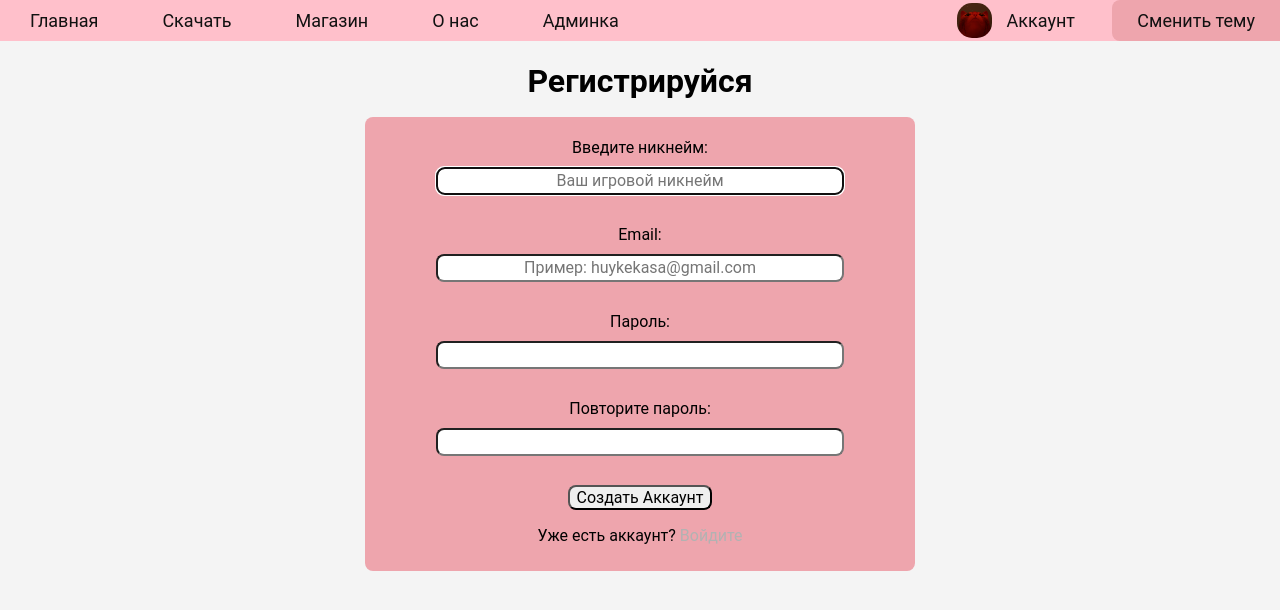
After one commit to K1R1EIIIKA/Django-AstrumSite, a Django app: page /account/register in a window 1280 px wide. The commit adds this page. Shown: the top 610 px of the page. Run offline with Django 4.2, Linux system fonts and the light colour scheme.

Commit message:
v0.9 added fully working registration system!!

```diff
--- /dev/null
+++ b/account/forms.py
@@ -0,0 +1,26 @@
+from django.forms import TextInput, EmailInput, PasswordInput
+from django.contrib.auth.models import User
+from django.contrib.auth.forms import UserCreationForm
+
+
+class CreateUserForm(UserCreationForm):
+    class Meta:
+        model = User
+        fields = ['username', 'email', 'password1', 'password2']
+
+        widgets = {
+            'username': TextInput(attrs={
+                'class': 'form-account-control',
+                'placeholder': 'Ваш игровой никнейм'
+            }),
+            'email': EmailInput(attrs={
+                'class': 'form-account-control',
+                'placeholder': 'Пример: huykekasa@gmail.com'
+            }),
+        }
+
+    def __init__(self, *args, **kwargs):
+        super(CreateUserForm, self).__init__(*args, **kwargs)
+
+        self.fields['password1'].widget.attrs['class'] = 'form-account-control'
+        self.fields['password2'].widget.attrs['class'] = 'form-account-control'
--- a/account/templates/account/account.html
+++ b/account/templates/account/account.html
@@ -4,4 +4,10 @@
 
 {% block content %}
     <h1 class="text">срофиль</h1>
+    <p class="text">
+        Вы не вошли в аккаунт!!!
+        <a class="text" style="color: #b2b2b2" href="/account/login">Войдите</a>
+        или
+        <a class="text" style="color: #b2b2b2" href="/account/register">Создайте новый</a>
+    </p>
 {% endblock %}
--- /dev/null
+++ b/account/templates/account/register.html
@@ -0,0 +1,20 @@
+{% extends 'main/layout.html' %}
+
+{% block title %}Регистрация{% endblock %}
+
+{% block content %}
+    <h1 class="text">Регистрируйся</h1>
+    <form method="POST" action="">
+        <div class="form-account">
+            {% csrf_token %}
+            <p class="form-control-text">Введите никнейм: <br>{{ form.username }}<br></p>
+            <p class="form-control-text">Email: <br>{{ form.email }}<br></p>
+            <p class="form-control-text">Пароль: <br>{{ form.password1 }}<br></p>
+            <p class="form-control-text">Повторите пароль: <br>{{ form.password2 }}<br></p>
+            <span style="margin: 10px; padding: 10px">{{ error }}</span>
+            <button class="btn-account-create" type="submit">Создать Аккаунт</button>
+            <p class="text">Уже есть аккаунт? <a class="text" style="color: #b2b2b2" href="/account/login">Войдите</a>
+            </p>
+        </div>
+    </form>
+{% endblock %}
--- a/account/urls.py
+++ b/account/urls.py
@@ -2,5 +2,7 @@ from django.urls import path
 from . import views
 
 urlpatterns = [
-    path('', views.account, name='account_home')
+    path('', views.account, name='account_home'),
+    path('login', views.login),
+    path('register', views.register),
 ]
--- a/account/views.py
+++ b/account/views.py
@@ -1,5 +1,28 @@
 from django.shortcuts import render
+from .forms import CreateUserForm
 
 
 def account(request):
     return render(request, 'account/account.html')
+
+
+def login(request):
+    return render(request, 'account/login.html')
+
+
+def register(request):
+    error = ''
+    form = CreateUserForm()
+
+    if request.method == 'POST':
+        form = CreateUserForm(request.POST)
+        if form.is_valid():
+            form.save()
+        else:
+            error = 'Неправильно введенные данные'
+
+    data = {
+        'form': form,
+        'error': error
+    }
+    return render(request, 'account/register.html', data)
--- a/main/forms.py
+++ b/main/forms.py
@@ -14,7 +14,8 @@ class NewsForm(ModelForm):
             }),
             'body': Textarea(attrs={
                 'class': 'form-control',
-                'placeholder': 'Основной текст'
+                'placeholder': 'Основной текст',
+                'style': 'height: 150px'
             }),
             'date': DateTimeInput(attrs={
                 'class': 'form-control',
--- a/main/static/main/css/global.css
+++ b/main/static/main/css/global.css
@@ -13,6 +13,7 @@ body, html {
 
 .text {
     text-align: center;
+    text-decoration: none;
 }
 
 /* _  _ ____ _  _ ___  ____ ____ */
@@ -132,6 +133,7 @@ nav li {
 }
 
 .form-control {
+    height: 22px;
     float: none;
     text-align: center;
     margin: -5px auto;
@@ -155,3 +157,36 @@ nav li {
     border-radius: 8px;
     font: 16px "Roboto", sans-serif;
 }
+
+/* ____ ____ ____ ____ _  _ _  _ ___ */
+/* |__| |    |    |  | |  | |\ |  |  */
+/* |  | |___ |___ |__| |__| | \|  |  */
+
+.form-account-control {
+    height: 22px;
+    text-align: center;
+    margin: 10px auto -5px auto;
+    display: block;
+    width: 400px;
+    border-radius: 8px;
+    font: 16px "Roboto", sans-serif;
+}
+
+.form-account {
+    padding: 5px 25px 10px 25px;
+    display: block;
+    margin: -5px auto;
+    border-radius: 8px;
+    width: 500px;
+}
+
+.form-control-text {
+    text-align: center;
+}
+
+.btn-account-create {
+    margin: -20px auto 0 auto;
+    display: block;
+    border-radius: 8px;
+    font: 16px "Roboto", sans-serif;
+}
--- a/main/static/main/css/lightTheme.css
+++ b/main/static/main/css/lightTheme.css
@@ -70,3 +70,11 @@ body, html {
 .form {
     background: #EEA5AD;
 }
+
+/* ____ ____ ____ ____ _  _ _  _ ___ */
+/* |__| |    |    |  | |  | |\ |  |  */
+/* |  | |___ |___ |__| |__| | \|  |  */
+
+.form-account {
+    background:#EEA5AD;
+}
--- a/test.py
+++ b/test.py
@@ -1,3 +1,3 @@
 from art import tprint
 
-tprint('other', font="cybermedium")
+tprint('account', font="cybermedium")
```
Also changed, not shown: account/templates/account/login.html (added, +8 -0 lines), main/static/main/css/darkTheme.css (+8 -0 lines), db.sqlite3.
